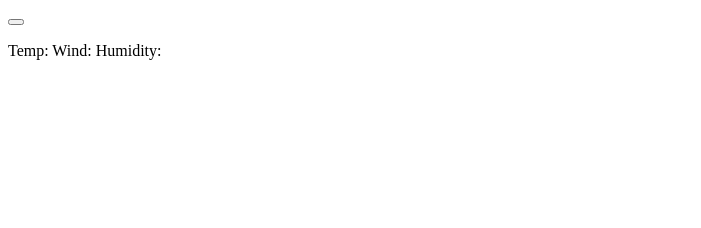
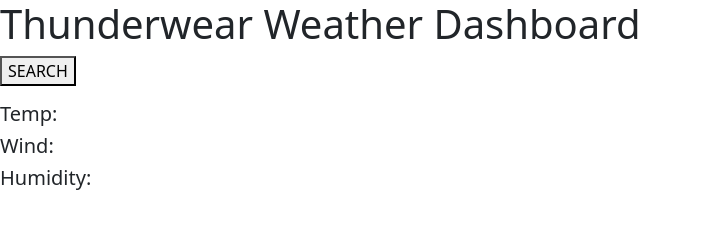
Before and after one commit to Olive-Provencio-Johnson/thunderwear, a plain HTML site: page index.html in a window 1280 px wide. Shown: the whole page, without its empty margins (0-701 px from the left). Drawn offline with nearby package versions, Linux system fonts and the light colour scheme.

Commit message:
updated HTML elements

```diff
--- a/index.html
+++ b/index.html
@@ -6,12 +6,16 @@
     <meta http-equiv="X-UA-Compatible" content="IE=edge">
     <meta name="viewport" content="width=device-width, initial-scale=1.0">
     <title>Thunderwear Weather Dashboard</title>
+    <link rel="stylesheet" href="https://cdn.jsdelivr.net/npm/bootstrap@5.1.3/dist/css/bootstrap.min.css">
 </head>
 
 <body>
+    <div id="titleBar" class="title">
+        <h1>Thunderwear Weather Dashboard</h1>
+    </div>
     <div>
-        <div id="search" class="search"></div>
-        <button id="button" class="button"></button>
+        <div id="searchBar" class="searchBar"></div>
+        <button id="button" class="button">SEARCH</button>
         <nav id="cityNav" class="cityNav">
             <div id="cityOne" class="city"></div>
             <div id="cityTwo" class="city"></div>
@@ -26,10 +30,10 @@
     <div>
         <div id="cityDisplay" class="cityDisplay">
             <p>
+            <h5>Temp:</h5>
+            <h5>Wind:</h5>
+            <h5> Humidity:</h5>
 
-                Temp:
-                Wind:
-                Humidity:
             </p>
             <div id="forecast" class="forecast">
                 <div id="dayOne" class="dayOne"></div>
@@ -38,8 +42,12 @@
                 <div id="dayFour" class="dayFour"></div>
                 <div id="dayFive" class="dayFive"></div>
             </div>
+            <div id="outfit" class="outfit">
+
+            </div>
         </div>
     </div>
+    <script src="https://cdn.jsdelivr.net/npm/bootstrap@5.1.3/dist/js/bootstrap.bundle.min.js" integrity="sha384-ka7Sk0Gln4gmtz2MlQnikT1wXgYsOg+OMhuP+IlRH9sENBO0LRn5q+8nbTov4+1p" crossorigin="anonymous"></script>
 </body>
 
 </html>
```
